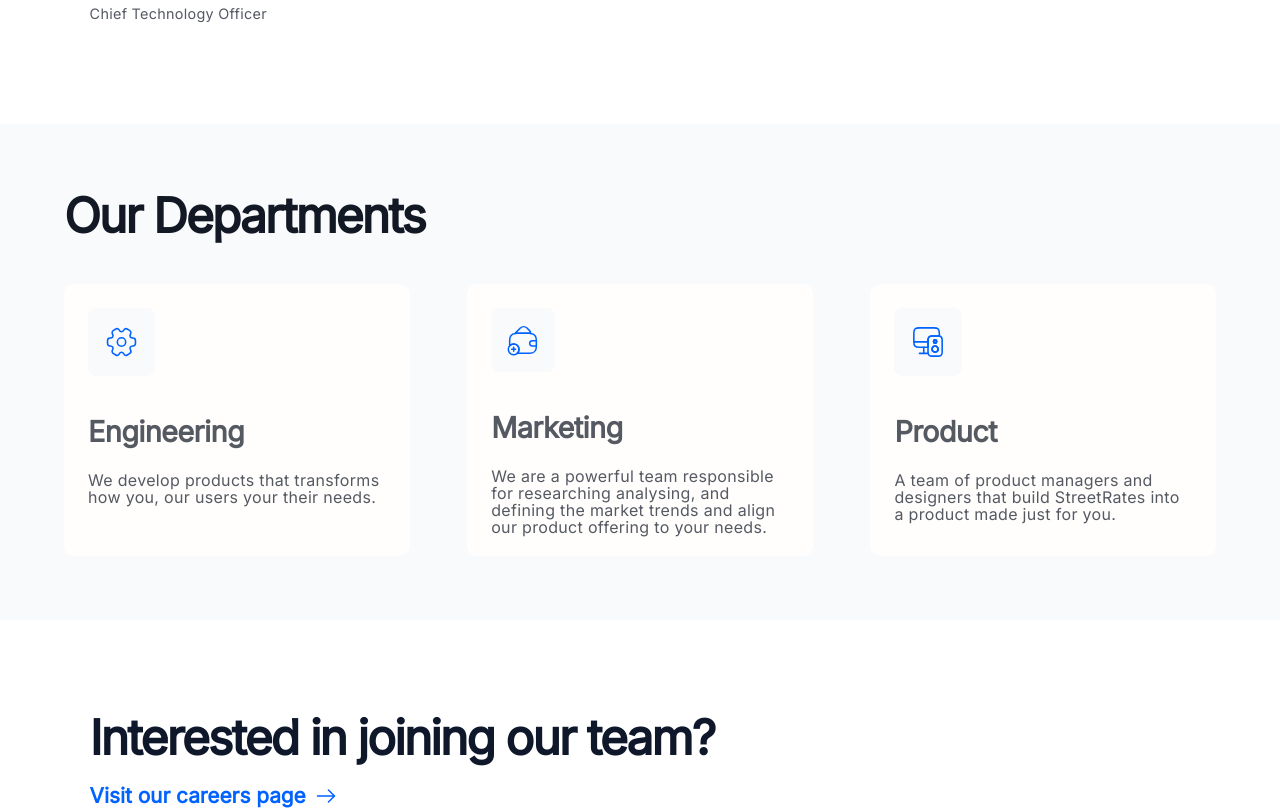
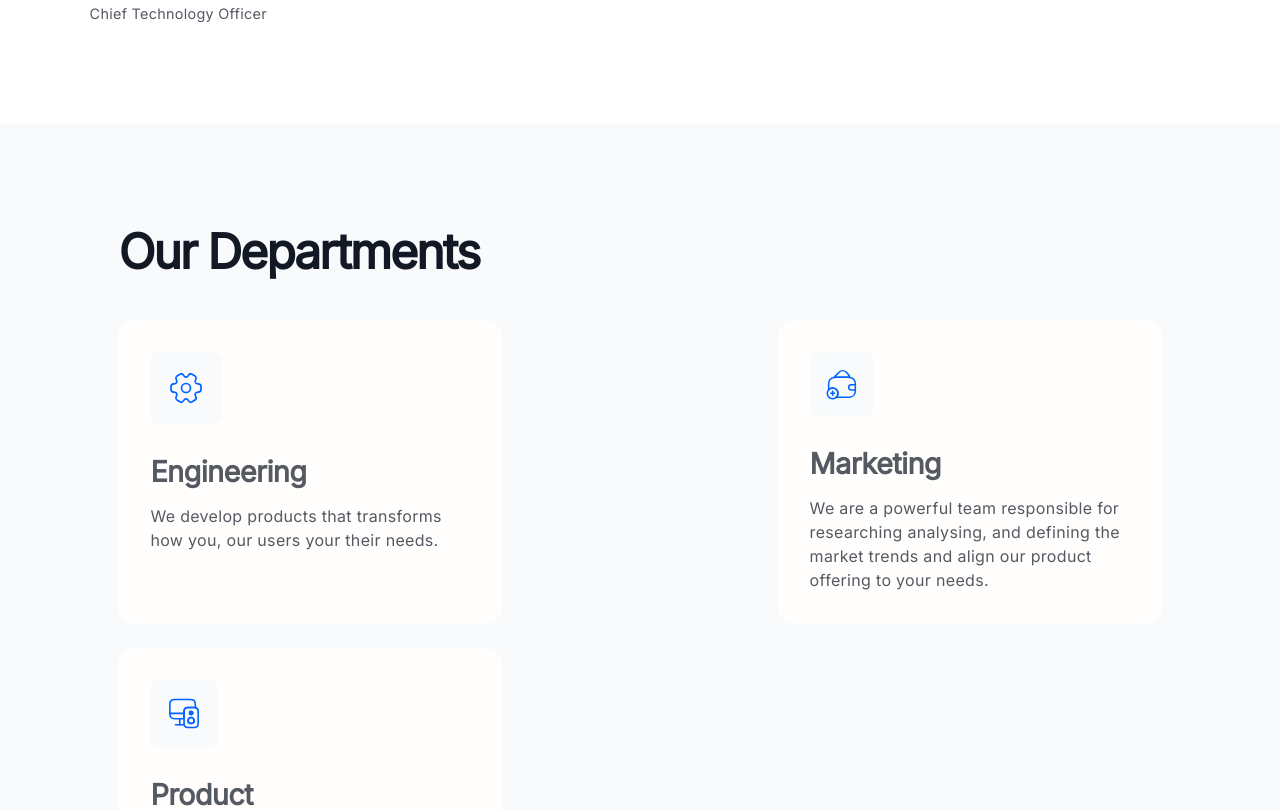
Before and after one commit to Hamjadidris/Teams-page, a React (Create React App) app: page / in a window 1280 px wide. Shown: the part 1720-2530 px from the top of the page. Built offline with nearby package versions, Linux system fonts and the light colour scheme.

Commit message:
fix: spacing and alignment

```diff
--- a/src/componets/container3/styles/Container.style.js
+++ b/src/componets/container3/styles/Container.style.js
@@ -1,8 +1,16 @@
 import styled from "styled-components";
 
 export const Container = styled.section`
-    width: 100%;
-    padding: 5vw;
-    background-color: #F8FAFC;
+  width: 100%;
+  padding: 6.2rem 7.4rem 6.4rem;
+  padding-bottom: 6.4rem;
+  background-color: #f8fafc;
 
-`
+  @media (max-width: 1100px) {
+      padding: 3.7rem 5rem;
+    }
+    @media (max-width: 768px) {
+      padding: 2rem;
+
+  }
+`;
--- a/src/componets/container3/styles/Tiles.style.js
+++ b/src/componets/container3/styles/Tiles.style.js
@@ -1,22 +1,20 @@
 import styled from "styled-components";
 
 export const Tile = styled.div`
-  width: 30%;
-  height: 17rem;
+  width: 24rem;
+  min-height: 18rem;
   flex-direction: column;
-  padding: 1.5rem;
-  border-radius: 10px;
+  padding: 2rem;
+  border-radius: 16px;
   align-items: flex-start;
   display: flex;
   justify-content: start;
-  gap: 0.5rem;
   background-color: #fffefc;
 
-  @media (max-width: 1100px) {
+  @media (max-width: 1200px) {
     width: 48%;
   }
   @media (max-width: 768px) {
-    padding-bottom: 2rem;
     width: 100%;
   }
 `;
@@ -39,7 +37,7 @@ export const DepartmentInfo = styled.h5`
   font-style: normal;
   font-weight: 400;
   font-size: 1rem;
-  line-height: 17px;
+  line-height: 24px;
   letter-spacing: 0.02em;
   color: #555962;
 
```
